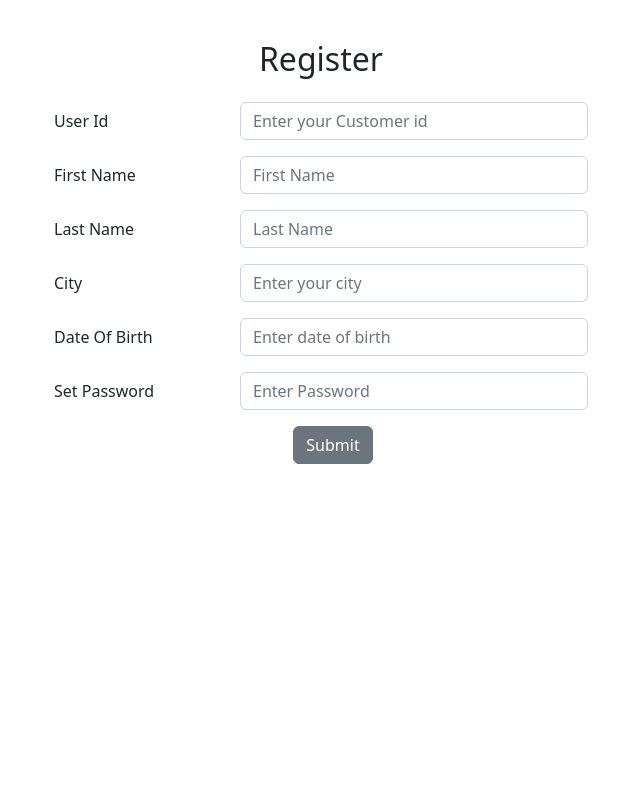
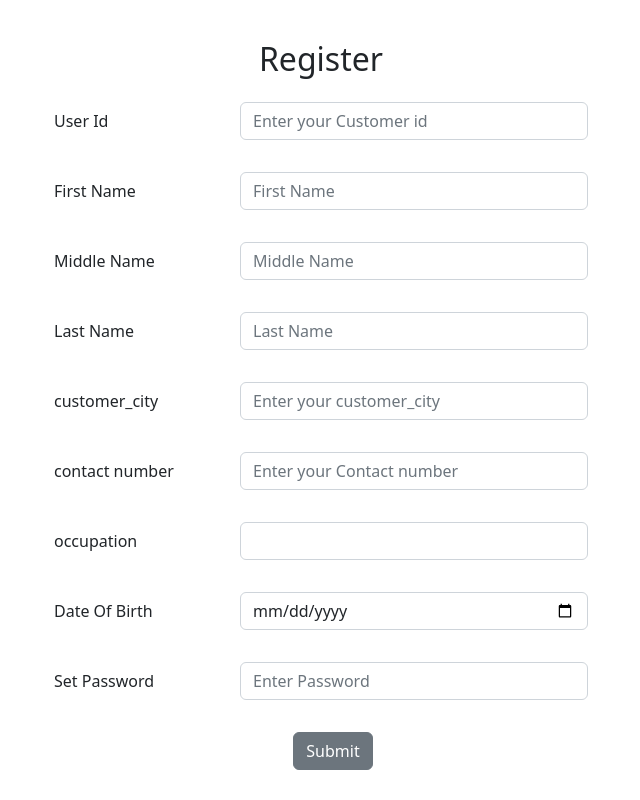
Before and after one commit to Naveen219/Bank-User-Management-System, a React (Create React App) app: page /register in a window 1280 px wide. Shown: the whole page, without its empty margins (319-959 px from the left). Built offline with nearby package versions, Linux system fonts and the light colour scheme.

Commit message:
added menu loan pages

```diff
--- a/package.json
+++ b/package.json
@@ -9,6 +9,7 @@
     "axios": "^1.1.3",
     "bootstrap": "^5.2.2",
     "react": "^18.2.0",
+    "react-bootstrap": "^2.5.0",
     "react-dom": "^18.2.0",
     "react-scripts": "5.0.1",
     "reactstrap": "^9.1.5",
--- a/src/App.js
+++ b/src/App.js
@@ -4,15 +4,19 @@ import { BrowserRouter as Router, Routes, Route, Link } from "react-router-dom";
 import Login from "./Components/Login";
 import Menu from './Components/Menu';
 import Register from './Components/Register';
+import Loan from './Components/Loan';
 import Header from './Components/Header';
 function App() {
   return (
     <>
     <Router>
         <Routes>
-          <Route path="/" element={<Login />}></Route>
+          <Route exact path="/" element={<Login />}></Route>
+          <Route path="/login" element={<Login />}></Route>
           <Route path='/register' element={<Register/>}></Route>
           <Route path='/menu' element={<Menu/>}></Route>
+          <Route path='/loan' element={<Loan/>}></Route>
+
         </Routes>
       </Router>
     </>
--- /dev/null
+++ b/src/Components/Loan.js
@@ -0,0 +1,94 @@
+import React, { useState, useEffect } from "react";
+import { useNavigate } from "react-router-dom";
+import axios from "axios";
+import {
+  Container,
+  Form,
+  FormGroup,
+  Input,
+  Label,
+  Col,
+  FormText,
+  Button,
+  Dropdown,
+  DropdownToggle,
+  DropdownMenu,
+  DropdownItem
+} from "reactstrap";
+
+const Loan = () => {
+  const [branch_name, setbranch_name] = useState("");
+  const [loan_amount, setloan_amount] = useState(0);
+
+  const handleLoanSubmit = (e) => {
+    e.preventDefault();
+    console.log(branch_name + " " + loan_amount);
+  };
+  return (
+    <Container className="p-4">
+      <h2 className="text-center py-3">Apply for Loan</h2>
+      <Form onSubmit={handleLoanSubmit}>
+        <FormGroup row>
+          <Col lg={3}></Col>
+          <Label for="customer_number" sm={3} lg={2}>
+            Customer Id
+          </Label>
+          <Col sm={9} lg={4}>
+            <Input
+              id="customer_number"
+              name="customer_number"
+              placeholder="Enter your User id"
+              value={localStorage.getItem("customer_number")}
+              disabled
+              type="text"
+            />
+          </Col>
+          <Col lg={3}></Col>
+        </FormGroup>
+        <FormGroup row>
+          <Col lg={3}></Col>
+          <Label for="branch_name" sm={3} lg={2}>
+            Select Branch
+          </Label>
+
+          <Col sm={9} lg={4}>
+          <select id="branch_name" onChange={(e)=>setbranch_name(e.target.value)} style={{width:"100%",padding:"7px",borderRadius:"5px"}}>
+                    <option value="select branch">select branch</option>
+                    <option value="hyd" >hyd</option>
+                    <option value="chn">chn</option>
+                    <option value="blr">blr</option>
+
+              </select>
+          </Col>
+          <Col lg={3}></Col>
+        </FormGroup>
+        <FormGroup row>
+          <Col lg={3}></Col>
+          <Label for="loan_amount" sm={3} lg={2}>
+            Loan Amount
+          </Label>
+
+          <Col sm={9} lg={4}>
+            <Input
+              id="loan_amount"
+              name="loan_amount"
+              placeholder="Enter Loan Amount"
+              type="text"
+              onChange={(e) => {
+                setloan_amount(e.target.value);
+              }}
+            />
+          </Col>
+          <Col lg={3}></Col>
+        </FormGroup>
+        <FormGroup check row>
+          <Col className="d-flex justify-content-center">
+            <Button>Submit</Button>
+          </Col>
+        </FormGroup>
+      </Form>
+    </Container>
+  );
+};
+
+export default Loan;
--- a/src/Components/Login.js
+++ b/src/Components/Login.js
@@ -19,12 +19,12 @@ const Login = () => {
   const [isSubmit, setIsSubmit] = useState(false);
 
   const [password, setpassword] = useState("");
-  const [userid, setuserid] = useState("");
+  const [customer_number, setcustomer_number] = useState("");
 
 
   const validateForm = (values) => {
     const error = {};
-    if (!values.userid) {
+    if (!values.customer_number) {
       error.userid = "Email is required";
     }
     if (!values.password) {
@@ -35,19 +35,24 @@ const Login = () => {
 
   const loginHandler = (e) => {
     e.preventDefault();
-    setFormErrors(validateForm({userid,password}));
+    setFormErrors(validateForm({customer_number,password}));
     setIsSubmit(true);
   };
 
   useEffect(() => {
     if (Object.keys(formErrors).length === 0 && isSubmit) {
-      if(userid==="user" && password==="user"){
-        navigate("/menu");
+      axios
+        .post("http://localhost:8080/customer/login",{customer_number,password})
+        .then((res) => {
+          console.log(res.data);
 
-      }
-      else{
-        navigate("/register");
-      }
+          if (res.data) {
+            localStorage.setItem("customer_number",customer_number);
+            navigate("/menu", { replace: true });
+          } else {
+            navigate("/register",{replace:true});
+          }
+        });
     }
   }, [formErrors]);
   return (
@@ -56,17 +61,17 @@ const Login = () => {
       <Form onSubmit={loginHandler}>
         <FormGroup row>
           <Col lg={3}></Col>
-          <Label for="userid" sm={3} lg={2}>
+          <Label for="customer_number" sm={3} lg={2}>
             User Id
           </Label>
           <Col sm={9} lg={4}>
             <Input
-              id="userid"
-              name="userid"
+              id="customer_number"
+              name="customer_number"
               placeholder="Enter your User id"
-              value={userid}
+              value={customer_number}
               onChange={(e)=>{
-                setuserid(e.target.value);
+                setcustomer_number(e.target.value);
               }}
               type="text"
             />
@@ -105,6 +110,6 @@ const Login = () => {
       </Form>
     </Container>
   )
-}
+};
 
-export default Login
+export default Login;
--- a/src/Components/Register.js
+++ b/src/Components/Register.js
@@ -1,4 +1,4 @@
-import React,{useState,useEffect} from 'react'
+import React, { useState, useEffect } from "react";
 import { useNavigate } from "react-router-dom";
 import axios from "axios";
 import {
@@ -13,32 +13,124 @@ import {
 } from "reactstrap";
 
 const Register = () => {
-    const [userid, setuserid] = useState("");
-    const [password, setpassword] = useState("");
-    const [firstname, setfirstname] = useState("");
-    const [lastname, setlastname] = useState("");
-    const [city, setcity] = useState("");
-    const [dob, setdob] = useState("");
+  const navigate = useNavigate();
+  const [formerrors, setformerrors] = useState({});
+  // const [userid, setuserid] = useState("");
+  // const [password, setpassword] = useState("");
+  // const [firstname, setfirstname] = useState("");
+  // const [lastname, setlastname] = useState("");
+  // const [customer_city, setcustomer_city] = useState("");
+  const [customer_date_of_birth, setcustomer_date_of_birth] = useState("");
+  const [isSubmit, setisSubmit] = useState(false);
+
+  const [user, setuserDetails] = useState({
+    customer_number: "",
+    password: "",
+    firstname: "",
+    middlename: "",
+    lastname: "",
+    customer_city: "",
+    customer_contact_no: "",
+    occupation: "",
+  });
+  const handleSubmit = (e) => {
+    e.preventDefault();
+    setformerrors(validate(user));
+    setisSubmit(true);
+  };
+  const changeHandler = (e) => {
+    const { name, value } = e.target;
+    setuserDetails({
+      ...user,
+      [name]: value,
+    });
+    setuserDetails((user) => ({
+      ...user,
+      customer_date_of_birth,
+    }));
+
+    console.log(user);
+  };
+
+  const registerApiCall = async (user) => {
+    try {
+      axios
+        .post("http://localhost:8080/customer/register", user)
+        .then((res) => {
+          console.log(res.data);
+        });
+    } catch (err) {}
+  };
+
+  useEffect(() => {
+    // console.log(user);
+    if (Object.keys(formerrors).length === 0 && isSubmit) {
+      axios
+        .get("http://localhost:8080/customer/accountExist", {
+          params: { customer_number: user.customer_number },
+        })
+        .then((res) => {
+          console.log(res.data);
+
+          if (res.data) {
+            registerApiCall(user);
+            navigate("/login", { replace: true });
+          } else {
+            alert("Account Not Exist");
+          }
+        });
+    }
+  }, [formerrors]);
+  const validate = (user) => {
+    const errors = {};
+    if (!user.customer_number) {
+      errors.customer_number = "User id is required";
+    }
+    if (!user.password) {
+      errors.password = "Password is required";
+    }
+    if (!user.firstname) {
+      errors.firstname = "First name is required";
+    }
+    if (!user.middlename) {
+      errors.middlename = "Middle name is required";
+    }
+    if (!user.lastname) {
+      errors.lastname = "Last name is required";
+    }
+    if (!user.customer_city) {
+      errors.customer_city = "customer_city is required";
+    }
+    if (!user.customer_contact_no) {
+      errors.customer_contact_no = "Contact number is required";
+    }
+    if (!user.occupation) {
+      errors.occupation = "occupation is required";
+    }
+    if (!customer_date_of_birth) {
+      errors.customer_date_of_birth = "Date of Birth is required";
+    }
+    return errors;
+  };
   return (
     <Container className="p-4">
       <h2 className="text-center py-3">Register</h2>
-      <Form>
+      <Form onSubmit={handleSubmit}>
         <FormGroup row>
           <Col lg={3}></Col>
-          <Label for="userid" sm={3} lg={2}>
+          <Label for="customer_number" sm={3} lg={2}>
             User Id
           </Label>
           <Col sm={9} lg={4}>
             <Input
-              id="userid"
-              name="userid"
+              id="customer_number"
+              name="customer_number"
               placeholder="Enter your Customer id"
-              value={userid}
-              onChange={(e)=>{
-                setuserid(e.target.value);
-              }}
+              value={user.customer_number}
+              onChange={changeHandler}
               type="text"
             />
+            <p style={{ color: "red" }}>{formerrors.customer_number}</p>
           </Col>
           <Col lg={3}></Col>
         </FormGroup>
@@ -53,12 +145,30 @@ const Register = () => {
               id="firstname"
               name="firstname"
               placeholder="First Name"
-              value={firstname}
-              onChange={(e)=>{
-                setfirstname(e.target.value);
-              }}
+              value={user.firstname}
+              onChange={changeHandler}
               type="text"
             />
+            <p style={{ color: "red" }}>{formerrors.firstname}</p>
+          </Col>
+          <Col lg={3}></Col>
+        </FormGroup>
+        <FormGroup row>
+          <Col lg={3}></Col>
+          <Label for="middlename" sm={3} lg={2}>
+            Middle Name
+          </Label>
+
+          <Col sm={9} lg={4}>
+            <Input
+              id="middlename"
+              name="middlename"
+              placeholder="Middle Name"
+              value={user.middlename}
+              onChange={changeHandler}
+              type="text"
+            />
+            <p style={{ color: "red" }}>{formerrors.middlename}</p>
           </Col>
           <Col lg={3}></Col>
         </FormGroup>
@@ -73,59 +183,96 @@ const Register = () => {
               id="lastname"
               name="lastname"
               placeholder="Last Name"
-              value={lastname}
-              onChange={(e)=>{
-                setlastname(e.target.value);
-              }}
+              value={user.lastname}
+              onChange={changeHandler}
               type="text"
             />
+            <p style={{ color: "red" }}>{formerrors.lastname}</p>
           </Col>
           <Col lg={3}></Col>
         </FormGroup>
         <FormGroup row>
           <Col lg={3}></Col>
-          <Label for="city" sm={3} lg={2}>
-            City
+          <Label for="customer_city" sm={3} lg={2}>
+            customer_city
           </Label>
 
           <Col sm={9} lg={4}>
             <Input
-              id="city"
-              name="city"
-              placeholder="Enter your city"
-              value={city}
-              onChange={(e)=>{
-                setcity(e.target.value);
-              }}
+              id="customer_city"
+              name="customer_city"
+              placeholder="Enter your customer_city"
+              value={user.customer_city}
+              onChange={changeHandler}
               type="text"
             />
+            <p style={{ color: "red" }}>{formerrors.customer_city}</p>
           </Col>
           <Col lg={3}></Col>
         </FormGroup>
         <FormGroup row>
           <Col lg={3}></Col>
-          <Label for="dob" sm={3} lg={2}>
+          <Label for="customer_contact_no" sm={3} lg={2}>
+            contact number
+          </Label>
+
+          <Col sm={9} lg={4}>
+            <Input
+              id="customer_contact_no"
+              name="customer_contact_no"
+              placeholder="Enter your Contact number"
+              value={user.customer_contact_no}
+              onChange={changeHandler}
+              type="tel"
+            />
+            <p style={{ color: "red" }}>{formerrors.customer_contact_no}</p>
+          </Col>
+          <Col lg={3}></Col>
+        </FormGroup>
+        <FormGroup row>
+          <Col lg={3}></Col>
+          <Label for="occupation" sm={3} lg={2}>
+            occupation
+          </Label>
+
+          <Col sm={9} lg={4}>
+            <Input
+              id="occupation"
+              name="occupation"
+              placeholder=""
+              value={user.occupation}
+              onChange={changeHandler}
+              type="text"
+            />
+            <p style={{ color: "red" }}>{formerrors.occupation}</p>
+          </Col>
+          <Col lg={3}></Col>
+        </FormGroup>
+        <FormGroup row>
+          <Col lg={3}></Col>
+          <Label for="customer_date_of_birth" sm={3} lg={2}>
             Date Of Birth
           </Label>
 
           <Col sm={9} lg={4}>
             <Input
-              id="dob"
-              name="dob"
+              id="customer_date_of_birth"
+              name="customer_date_of_birth"
               placeholder="Enter date of birth"
-              value={dob}
-              onChange={(e)=>{
-                setdob(e.target.value);
+              value={customer_date_of_birth}
+              onChange={(e) => {
+                setcustomer_date_of_birth(e.target.value.toString());
               }}
-              type="text"
+              type="date"
             />
+            <p style={{ color: "red" }}>{formerrors.customer_date_of_birth}</p>
           </Col>
           <Col lg={3}></Col>
         </FormGroup>
         <FormGroup row>
           <Col lg={3}></Col>
           <Label for="password" sm={3} lg={2}>
-           Set Password
+            Set Password
           </Label>
 
           <Col sm={9} lg={4}>
@@ -133,13 +280,11 @@ const Register = () => {
               id="password"
               name="password"
               placeholder="Enter Password"
-              value={password}
-              onChange={(e)=>{
-                setpassword(e.target.value);
-
-              }}
+              value={user.password}
+              onChange={changeHandler}
               type="password"
             />
+            <p style={{ color: "red" }}>{formerrors.password}</p>
           </Col>
           <Col lg={3}></Col>
         </FormGroup>
@@ -150,7 +295,7 @@ const Register = () => {
         </FormGroup>
       </Form>
     </Container>
-  )
-}
+  );
+};
 
-export default Register
+export default Register;
```
Also changed, not shown: src/Components/Menu.js (+13 -7 lines), 1 other file (tests, documents, lock files or other folders).
